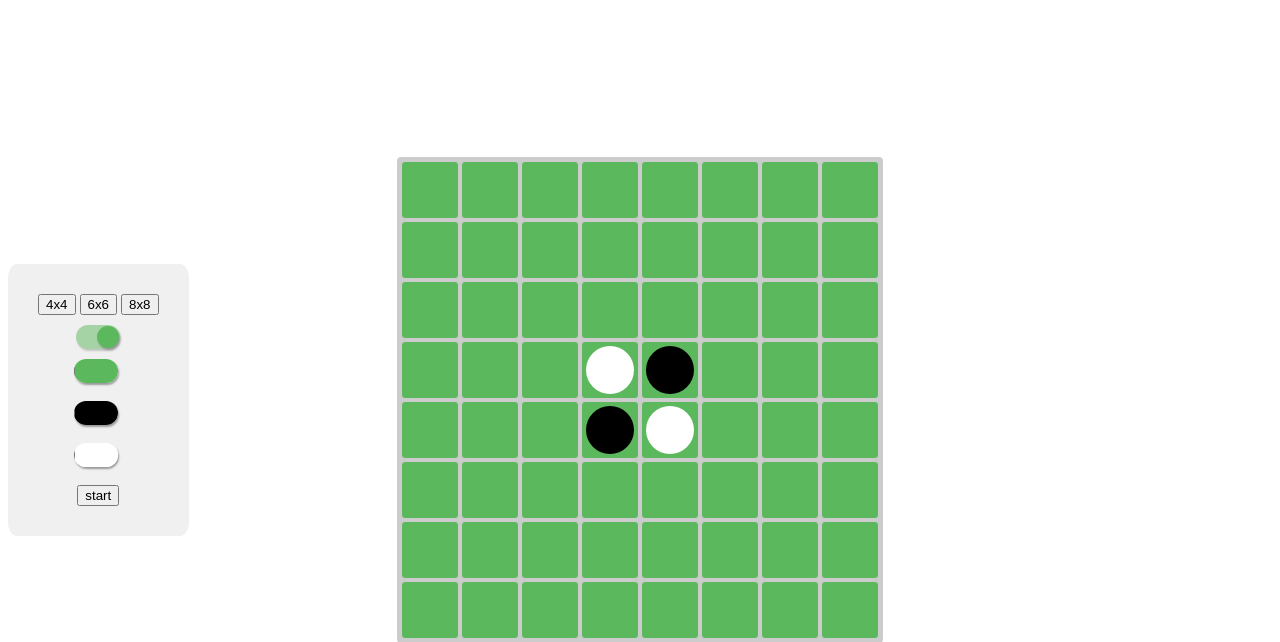
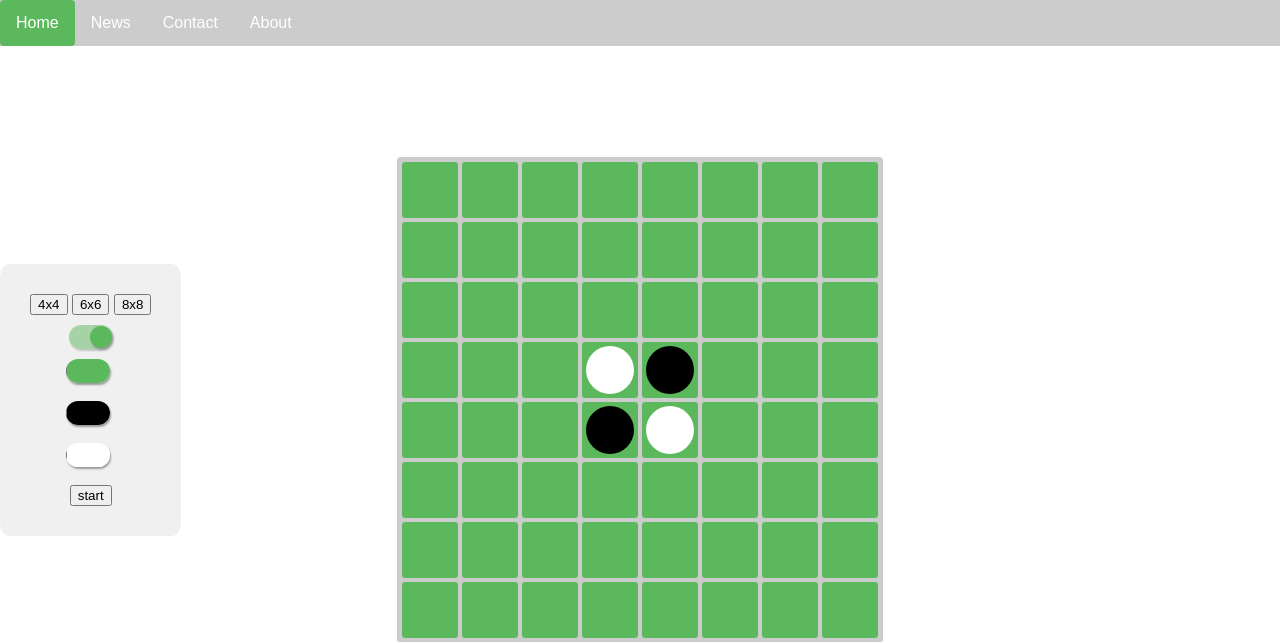
Before and after one commit to ChristianVaughn/Othello, a PHP site: page / in a window 1280 px wide. Shown: the top 642 px of the page. Run offline with PHP 8.4, Linux system fonts and the light colour scheme.

Commit message:
Temp nav bar i guess.

```diff
--- a/css/style.css
+++ b/css/style.css
@@ -1,3 +1,9 @@
+body {
+  margin:0;
+  font-family: Arial, Helvetica, sans-serif;
+
+}
+
 #main.container
 {
   text-align: center;
@@ -80,6 +86,7 @@
   /* bring your own prefixes */
   transform: translate(0%, -50%);
 }
+
 
 
 
@@ -193,3 +200,37 @@ box-shadow: 1px 2px 2px 0px #999;
         transition: left 5s ease-out;  /* Chrome 26, Firefox 16+, IE 10+, Opera 12.10+ */
 
 }
+
+ul {
+  list-style-type: none;
+  margin: 0;
+  padding: 0;
+  overflow: hidden;
+  background-color: #CCC;
+  position: fixed;
+  top: 0;
+  width: 100%;
+}
+
+li {
+  float: left;
+}
+
+li a {
+  display: block;
+  color: white;
+  text-align: center;
+  padding: 14px 16px;
+  text-decoration: none;
+}
+
+li a:hover:not(.active) {
+  background-color: rgb(170, 170, 170);
+  border-radius: 0.25em;
+
+}
+
+.active {
+  background-color: #5CB85C;
+  border-radius: 0.25em;
+}
--- a/index.html
+++ b/index.html
@@ -8,6 +8,14 @@
 </head>
 
 <body onload="renderLevel(8);">
+	<nav>
+		<ul>
+		  <li><a class="active" href="#home">Home</a></li>
+		  <li><a href="#news">News</a></li>
+		  <li><a href="#contact">Contact</a></li>
+		  <li><a href="#about">About</a></li>
+		</ul>
+		</nav>
 	<div id="main" class="container">
 		<div id="game-board">
 
@@ -42,6 +50,7 @@
 		</section>
 
 
+
 	</div>
 
 </body>
```
